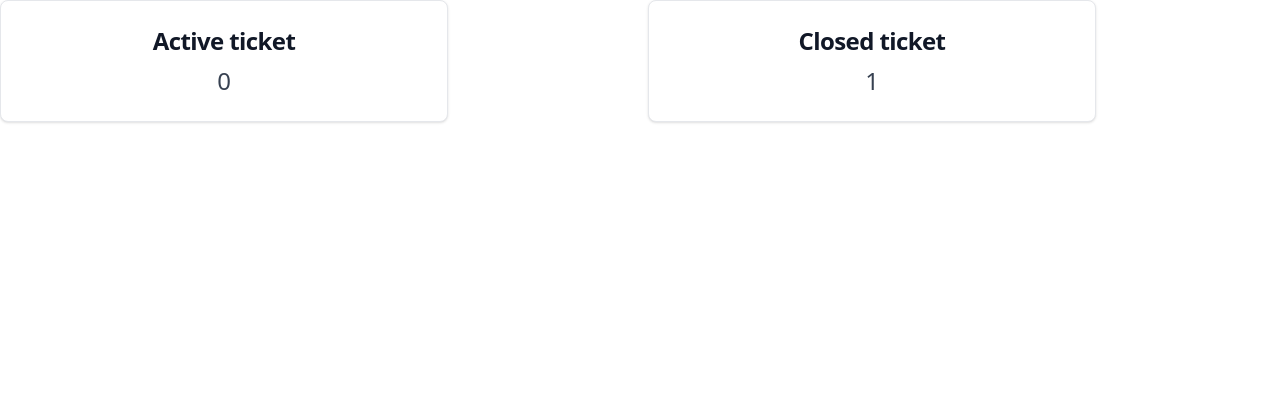
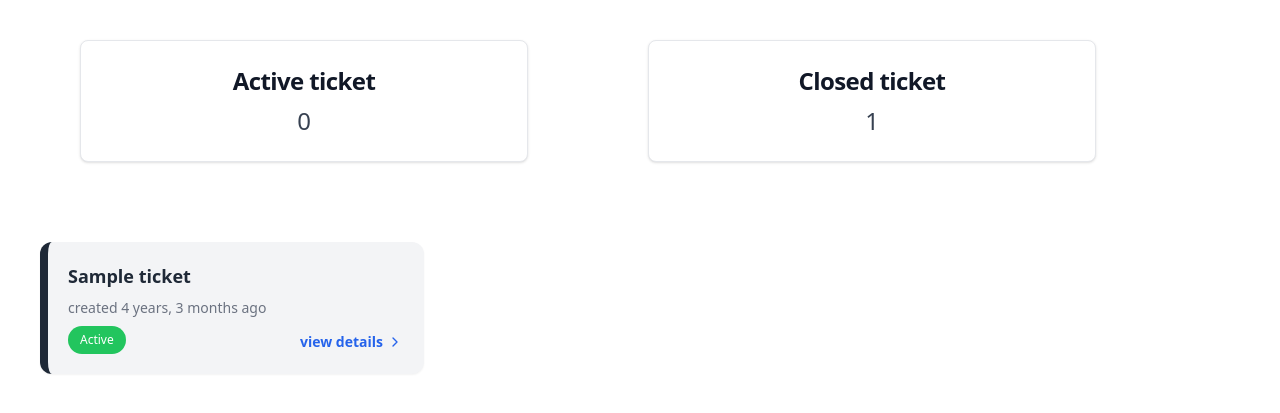
Before and after one commit to zablon-oigo/ticket-management-system, a Django app: page /dasboard/ in a window 1280 px wide. Shown: the part 80-493 px from the top of the page. Run offline with Django 3.2, Linux system fonts and the light colour scheme; a user stored in the database is signed in; tables that the repository leaves empty hold one stand-in row (values such as "Sample post"); grey boxes marked "Sample" are stand-in pictures; some libraries are stand-ins or nearby versions.

Commit message:
Adding Details link

```diff
--- a/templates/dashboard/customer_dashboard.html
+++ b/templates/dashboard/customer_dashboard.html
@@ -6,7 +6,7 @@
 
 {% block content %}
 
-<div class="grid grid-cols-2 gap-4">
+<div class="grid grid-cols-2 gap-4 px-20 py-10">
     <div class="max-w-md">
         <a href="#" class="block  p-6 bg-white border border-gray-200 rounded-lg shadow hover:bg-gray-100 ">
 
@@ -26,9 +26,41 @@
             </a>
     </div>
 </div>
-{% for ticket in tickets %}
-<p class="">
-    {{ticket.title}}
-</p>
-{% endfor %}
+<div class="grid grid-cols-3 gap-6 px-10 py-10">
+    {% for ticket in tickets %}
+  <div class="flex flex-col bg-gray-100 border-l-8 border-gray-800 shadow-sm rounded-xl">
+
+    <div class="p-4 md:p-5">
+
+      <h3 class="text-lg font-bold text-gray-800">
+        {{ticket.ticket_title}}
+      </h3>
+      <p class="mt-2 text-gray-500 text-sm lg:text-md">
+        created {{ticket.created_on|naturaltime}}
+      </p>
+
+     <div class="flex items-center justify-between">
+      <div class="mt-2">
+        {% if ticket.status == 'Active' %}
+      <span class="inline-flex items-center gap-1.5 py-1.5 px-3 rounded-full text-xs font-medium bg-green-500 text-white">Active</span>
+
+          {% elif ticket.status == 'Pending' %}
+          <span class="inline-flex items-center gap-1.5 py-1.5 px-3 rounded-full text-xs font-medium bg-yellow-500 text-white">Pending</span>
+          {% elif ticket.status == 'Resolved' %}
+          <span class="inline-flex items-center gap-1.5 py-1.5 px-3 rounded-full text-xs font-medium bg-red-500 text-white">Completed</span>
+          {% endif %}
+
+      </div>
+      <a class="mt-3 inline-flex items-center gap-x-1 text-sm font-semibold rounded-lg border border-transparent text-blue-600 hover:text-blue-800 disabled:opacity-50 disabled:pointer-events-none" href="{% url 'ticket-details' ticket.ticket_id %}">
+       view details
+        <svg class="flex-shrink-0 size-4" xmlns="http://www.w3.org/2000/svg" width="24" height="24" viewBox="0 0 24 24" fill="none" stroke="currentColor" stroke-width="2" stroke-linecap="round" stroke-linejoin="round">
+          <path d="m9 18 6-6-6-6"></path>
+        </svg>
+      </a>
+     </div>
+
+    </div>
+  </div>
+  {% endfor %}
+  </div>
 {% endblock %}
```
